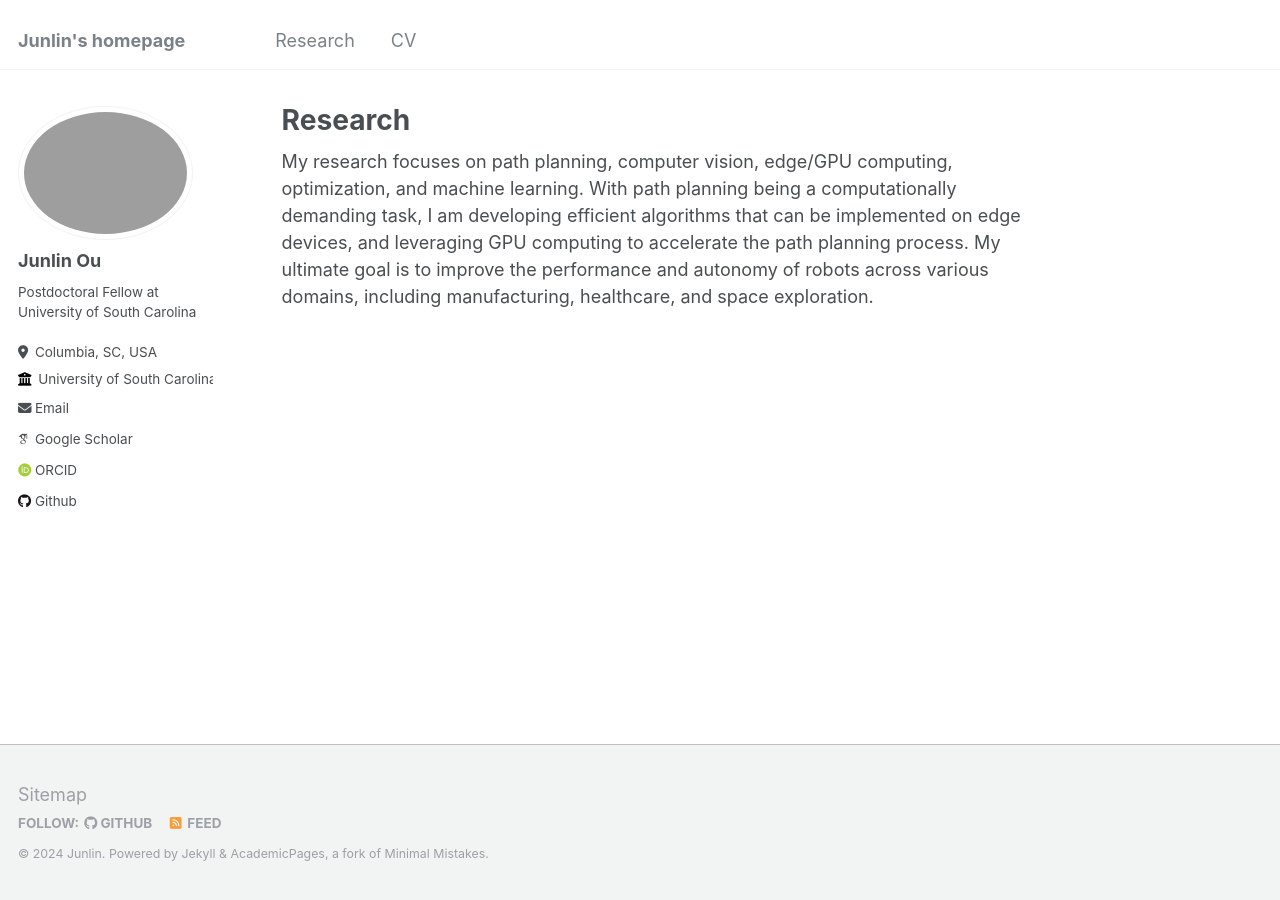
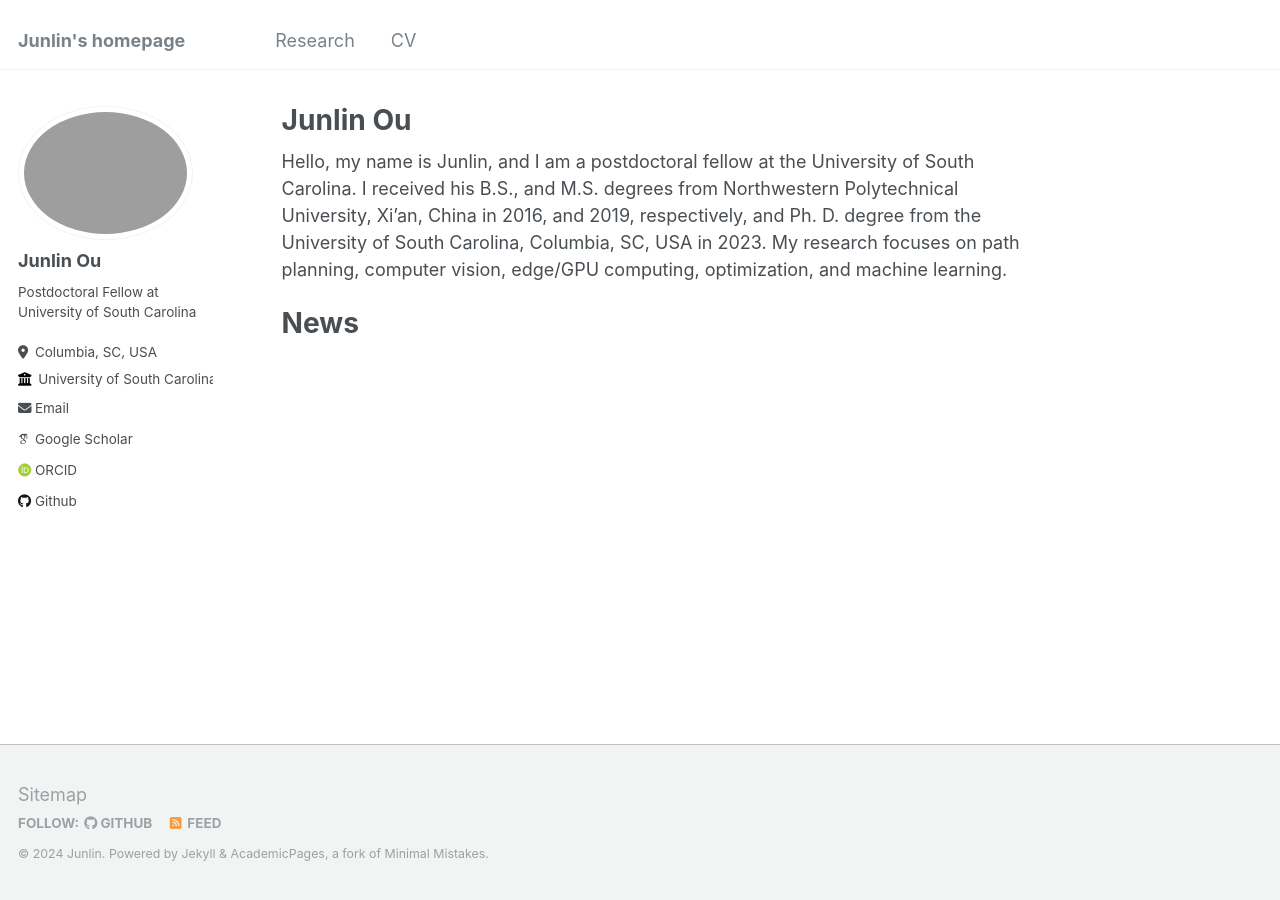
Before and after one commit to Junlin-Ou/Junlin-Ou.github.io, a Jekyll site: the page built from _pages/about.md, in a window 1280 px wide. Built offline with Jekyll 4.4.1, drawn with Linux system fonts in a browser that asks for light colours; some web fonts are replaced; part of the change alters nothing that is shown.

Commit message:
Update research.md

```diff
--- a/_pages/research.md
+++ b/_pages/research.md
@@ -1,10 +1,10 @@
 ---
-permalink: /
+layout: archive
 title: "Research"
+permalink: /research/
 author_profile: true
 redirect_from:
-  - /research/
-  - /research.html
+  - /research
 ---
 
 My research focuses on path planning, computer vision, edge/GPU computing, optimization, and machine learning. With path planning being a computationally demanding task, I am developing efficient algorithms that can be implemented on edge devices, and leveraging GPU computing to accelerate the path planning process. My ultimate goal is to improve the performance and autonomy of robots across various domains, including manufacturing, healthcare, and space exploration.
```
